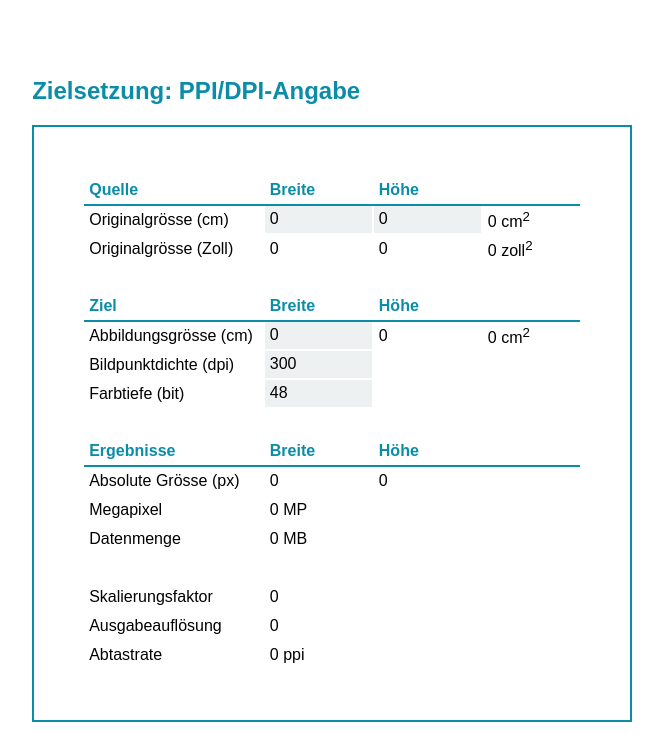
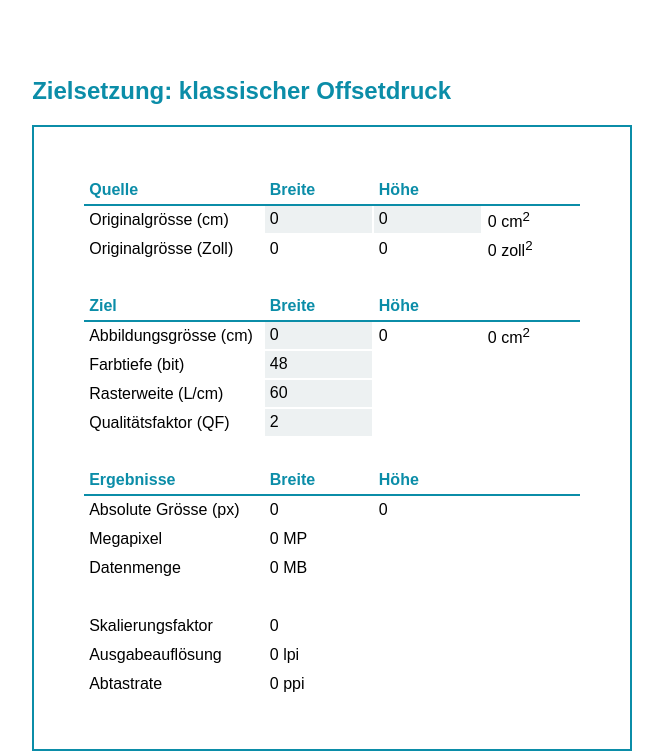
Before and after one commit to simon-mettler/digi-cheatsheet, a plain HTML site: page index.html in a window 1280 px wide. Shown: the part 1599-2353 px from the top of the page, without its empty margins (308-971 px from the left). Before the commit the page ends 2329 px from the top, so only its background shows below. Drawn offline with Linux system fonts and the light colour scheme.

Commit message:
add offsetdruck

```diff
--- a/calc.js
+++ b/calc.js
@@ -30,6 +30,52 @@ function calc_disp() {
 	set("disp_megapixel", roundTo(ergMegapixel, 2) + " MP");
 	set("disp_datenmenge", roundTo(ergDatenmenge, 2) + " MB");
 	set("disp_ziel-height", roundTo(zielHeight, 0));
+
+}
+
+function calc_off() {
+
+	let width = get("off_width");
+	let height = get("off_height");
+
+	let widthZoll = toInch(width);
+	let heightZoll= toInch(height);
+
+	let cm2 = flaeche(width, height);
+	let zoll2 = flaeche(widthZoll,heightZoll);
+
+	let zielWidth = get("off_ziel-width");
+
+	let zielLcm = get("off_ziel-lcm");
+	let zielFarb = get("off_ziel-farb");
+	let zielQf= get("off_ziel-qf");
+
+	let scale = zielWidth / width;
+
+	let zielHeight = height * scale;
+	let zielCm2 = zielWidth * zielHeight;
+
+	let ergAufl = zielLcm * 2.54;
+	let ergAbtastrate = scale * zielQf * ergAufl;
+	let ergWidth = widthZoll * ergAbtastrate;
+	let ergHeight = heightZoll * ergAbtastrate;
+	let ergMegapixel = ergWidth * ergHeight / 1024 / 1024;
+	let ergDatenmenge = ergMegapixel * zielFarb / 8;
+
+	set("off_cm2", roundTo(cm2, 2) + " cm<sup>2</sup>");
+	set("off_zoll2", roundTo(zoll2, 2) + " zoll<sup>2</sup>");
+	set("off_ziel-cm2", roundTo(zielCm2, 2) + " cm<sup>2</sup>");
+	set("off_width-zoll", roundTo(widthZoll, 2));
+	set("off_height-zoll", roundTo(heightZoll, 2));
+
+	set("off_scale", roundTo(scale, 2));
+	set("off_erg-width", roundTo(ergWidth, 0));
+	set("off_erg-height", roundTo(ergHeight, 0));
+	set("off_abtastrate", roundTo(ergAbtastrate, 0) + " ppi");
+	set("off_aufl", roundTo(ergAufl, 0) + " lpi");
+	set("off_megapixel", roundTo(ergMegapixel, 2) + " MP");
+	set("off_datenmenge", roundTo(ergDatenmenge, 2) + " MB");
+	set("off_ziel-height", roundTo(zielHeight, 2));
 
 }
 
--- a/index.html
+++ b/index.html
@@ -137,6 +137,90 @@
 				</tr>
 			</table>
 
+			<h2>Zielsetzung: klassischer Offsetdruck</h2>
+			<table>
+				<tr class="th">
+					<td>Quelle</td>
+					<td>Breite</td>
+					<td colspan="2">Höhe</td>
+				</tr>
+				<tr>
+					<td>Originalgrösse (cm)</td>
+					<td class="input"><input type="text" id="off_width" value="0" onkeyup="calc_off()" /></td>
+					<td class="input"><input type="text" id="off_height" value="0" onkeyup="calc_off()" />
+					<td id="off_cm2">0 cm<sup>2</sup></td>
+				</tr>
+				<tr>
+					<td>Originalgrösse (Zoll)</td>
+					<td id="off_width-zoll">0</td>
+					<td id="off_height-zoll">0</td>
+					<td id="off_zoll2">0 zoll<sup>2</sup></td>
+				</tr>
+				<tr>
+					<td class="space"></td>
+				</tr>
+				<tr class="th">
+					<td>Ziel</td>
+					<td>Breite</td>
+					<td colspan="2">Höhe</td>
+				</tr>
+				<tr>
+					<td>Abbildungsgrösse (cm)</td>
+					<td class="input"><input type="text" id="off_ziel-width" value="0" onkeyup="calc_off()" /></td>
+					<td id="off_ziel-height">0</td>
+					<td id="off_ziel-cm2">0 cm<sup>2</sup></td>
+				</tr>
+				<tr>
+					<td>Farbtiefe (bit)</td>
+					<td class="input"><input id="off_ziel-farb" value="48" onkeyup="calc_off()"></input></td>
+				</tr>
+				<tr>
+					<td>Rasterweite (L/cm)</td>
+					<td class="input"><input id="off_ziel-lcm" value="60" onkeyup="calc_off()"></input></td>
+				</tr>
+				<tr>
+					<td>Qualitätsfaktor (QF)</td>
+					<td class="input"><input id="off_ziel-qf" value="2" onkeyup="calc_off()"></input></td>
+				</tr>
+				<tr>
+					<td class="space"></td>
+				</tr>
+				<tr class="th">
+					<td>Ergebnisse</td>
+					<td>Breite</td>
+					<td colspan="2">Höhe</td>
+				</tr>
+				<tr>
+					<td>Absolute Grösse (px)</td>
+					<td id="off_erg-width">0</td>
+					<td id="off_erg-height">0</td>
+				</tr>
+				<tr>
+					<td>Megapixel</td>
+					<td id="off_megapixel">0 MP</td>
+				</tr>
+				<tr>
+					<td>Datenmenge</td>
+					<td id="off_datenmenge">0 MB</td>
+				</tr>
+				<tr>
+					<td> </td>
+				</tr>
+				<tr>
+					<td>Skalierungsfaktor</td>
+					<td id="off_scale">0</td>
+				</tr>
+				<tr>
+					<td>Ausgabeauflösung</td>
+					<td id="off_aufl">0 lpi</td>
+				</tr>
+				<tr>
+					<td>Abtastrate</td>
+					<td id="off_abtastrate">0 ppi</td>
+				</tr>
+			</table>
+
+
 			<h2>Zielsetzung: PPI/DPI-Angabe</h2>
 			<table>
 				<tr class="th">
```
